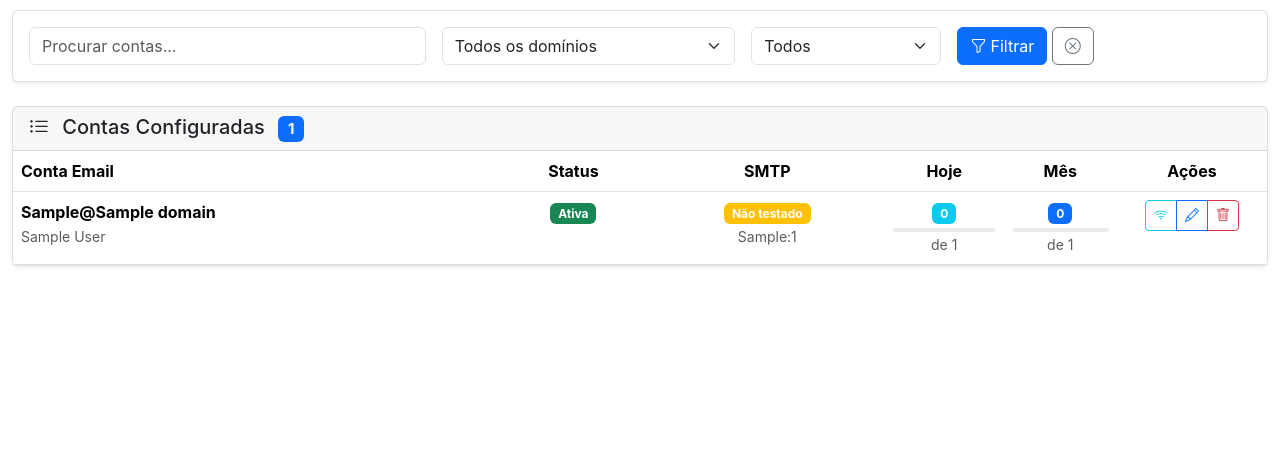
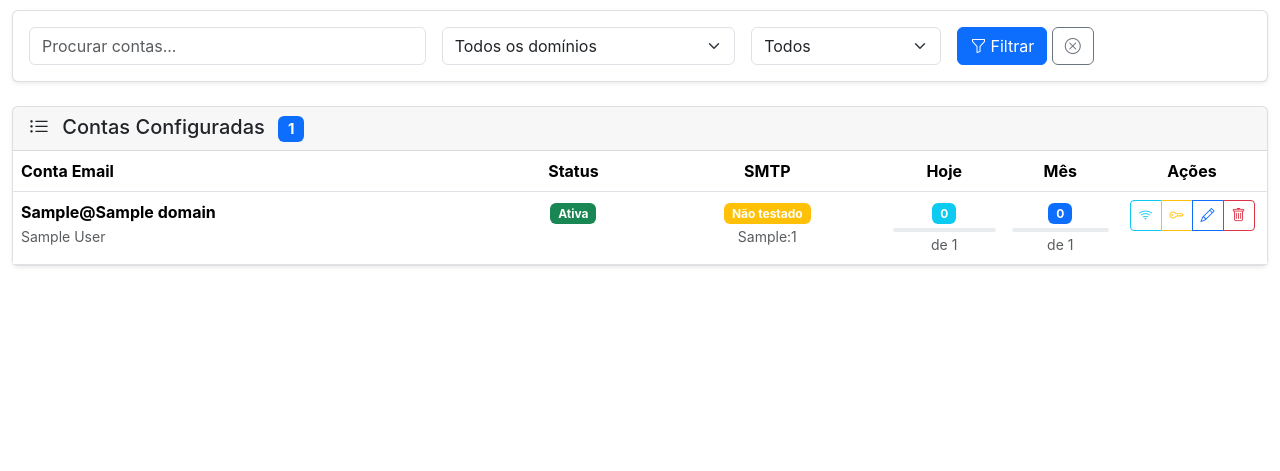
Before and after one commit to GGEDeveloper/SendCraft, a Flask app: page /accounts in a window 1280 px wide. Shown: the part 220-691 px from the top of the page. Run offline with Flask 3, Linux system fonts and the light colour scheme; tables that the repository leaves empty hold one stand-in row (values such as "Sample post"); some libraries are stand-ins or nearby versions.

Commit message:
🔧 Fix API Keys Navigation
✅ Fixed navigation button for 'API Keys' in settings dropdown
- Now correctly points to /accounts (accounts list page)
- Users can then click the 🔑 API Keys button for any account

✅ Added API Keys button to accounts list
- Each account now has a 🔑 API Keys button
- Links directly to /accounts/{id}/api for API management
- Improved user experience for API key management

Navigation flow:
Settings → API Keys → Accounts List → 🔑 API Keys → API Management Page

```diff
--- a/sendcraft/templates/accounts/list.html
+++ b/sendcraft/templates/accounts/list.html
@@ -157,6 +157,11 @@
                                         title="Testar SMTP">
                                     <i class="bi bi-wifi"></i>
                                 </button>
+                                <a href="{{ url_for('web.accounts_api_access', account_id=account.id) }}"
+                                   class="btn btn-outline-warning"
+                                   title="API Keys">
+                                    <i class="bi bi-key"></i>
+                                </a>
                                 <a href="{{ url_for('web.accounts_edit', account_id=account.id) }}"
                                    class="btn btn-outline-primary"
                                    title="Editar">
--- a/sendcraft/templates/base.html
+++ b/sendcraft/templates/base.html
@@ -82,7 +82,7 @@
                                 <i class="bi bi-heart-pulse me-2"></i>Health Check
                             </a></li>
                             <li><hr class="dropdown-divider"></li>
-                            <li><a class="dropdown-item" href="#">
+                            <li><a class="dropdown-item" href="{{ url_for('web.accounts_list') }}">
                                 <i class="bi bi-key me-2"></i>API Keys
                             </a></li>
                         </ul>
```
